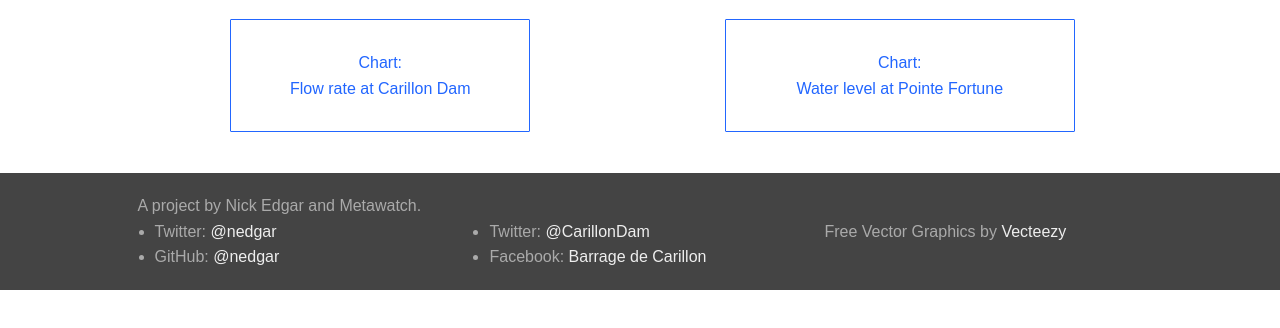
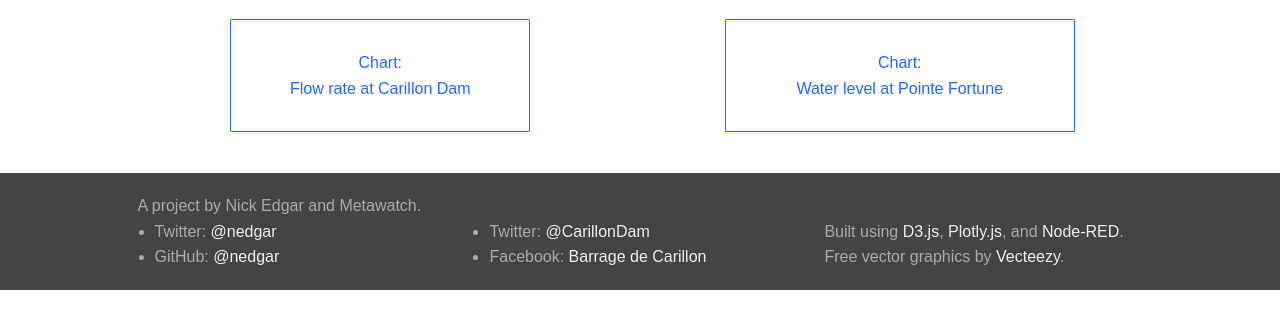
Before and after one commit to nedgar/aqua-radar, a website: page public/index.html in a window 1280 px wide. Shown: the part 222-550 px from the top of the page. Drawn offline with nearby package versions, Linux system fonts and the light colour scheme.

Commit message:
Index tweaks

```diff
--- a/public/index.html
+++ b/public/index.html
@@ -5,7 +5,7 @@
     <meta name="viewport" content="width=device-width, initial-scale=1.0">
     <title>Node-Radar Hydrometrics</title>
     <!-- <link href='https://fonts.googleapis.com/css?family=Roboto+Slab:400,700,300,100' rel='stylesheet' type='text/css'> -->
-    <link rel="icon" href="images/water-swirl-md.png">
+    <link rel="icon" href="images/water-swirl-th.png">
     <link href="css/simplegrid.css" rel="stylesheet" media="screen">
     <link href="css/style.css" rel="stylesheet" media="screen">
 </head>
@@ -49,7 +49,9 @@
                 </ul>
             </div>
             <div class="col-1-3">
-                Free Vector Graphics by <a target="_blank" href="https://www.vecteezy.com">Vecteezy</a>
+                Built using <a href="https://d3js.org">D3.js</a>, <a href="https://plot.ly/javascript/">Plotly.js</a>, and <a href="https://nodered.org/">Node-RED</a>.
+                <br>
+                Free vector graphics by <a target="_blank" href="https://www.vecteezy.com">Vecteezy</a>.
             </div>
     </div>
     <script src="https://code.jquery.com/jquery-1.12.4.min.js"></script>
```
